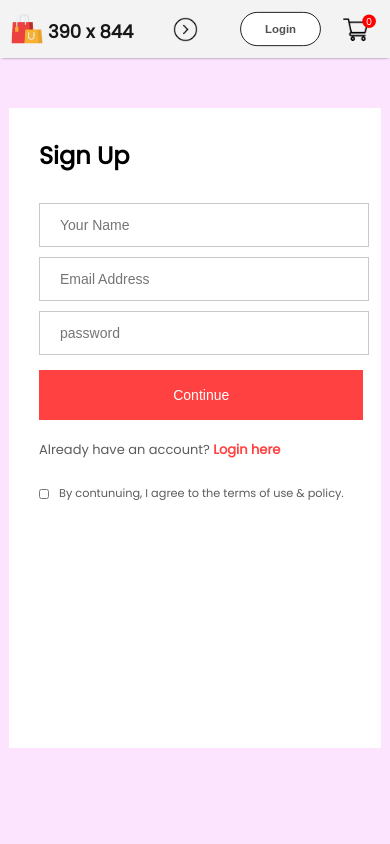
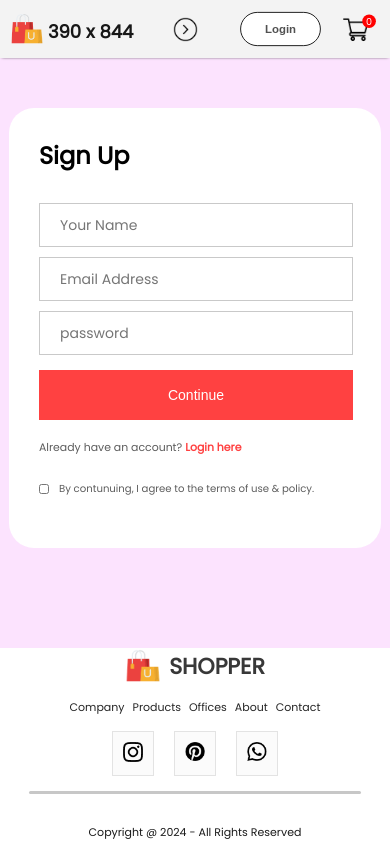
Before and after one commit to adrianmnh/e-comm, a React (Create React App) app: page /login in a window 390 px wide. Shown: the top 844 px of the page. Built offline with nearby package versions, Linux system fonts and the light colour scheme.

Commit message:
style: Update LoginSignup.css styles for responsive design and fix minor formatting issues

```diff
--- a/src/Pages/CSS/LoginSignup.css
+++ b/src/Pages/CSS/LoginSignup.css
@@ -6,15 +6,41 @@
 	padding-bottom: 100px;
 }
 
+.alert {
+	position: absolute;
+	left: 50%;
+	transform: translateX(-50%);
+	width: 580px;
+	height: 660px;
+	margin: auto auto;
+	padding: 10px 60px;
+	background: black;
+	opacity: .8;
+	color: white;
+	display: flex;
+	justify-content: center;
+	align-items: center;
+	font-size: 22px;
+	font-weight: 500;
+	border-radius: 25px;
+	transition: all 1s ease;
+}
+
+.alert.hide {
+	visibility: hidden;
+	opacity: 0;
+  }
+
 .loginsignup-container {
 	display: flex;
 	flex-direction: column;
-	align-items: start;
+	align-items: flex-start;
 	width: 580px;
 	height: 600px;
 	background: white;
 	margin: auto;
 	padding: 40px 60px;
+	border-radius: 25px;
 	/* border: 2px solid red; */
 }
 
@@ -24,7 +50,6 @@
 
 .loginsignup-fields {
 	display: flex;
-
 	flex-direction: column;
 	width: 100%;
 	gap: 29px;
@@ -33,18 +58,20 @@
 
 .loginsignup-fields input {
 	height: 72px;
-	width: 100%;
+	width: cal(100% - 40px);
 	padding-left: 20px;
+	padding-right: 20px;
 	border: 1px solid #c9c9c9;
 	outline: none;
 	color: #5c5c5c;
 	font-size: 18px;
+	font-family: Poppins;
 }
 
 .loginsignup-container button {
 	/* align-self: center; */
 
-	width: 605px;
+	width: calc(100% + 2px);
 	height: 72px;
 	color: white;
 	background: #ff4141;
@@ -86,7 +113,6 @@
 		width: 100px;
 		height: 50px;
 		max-height: 50px;
-
 	}
 
 	.loginsignup-container h1 {
@@ -100,11 +126,10 @@
 
 	.loginsignup-fields input {
 		height: 65px;
-		width: 93%;
+		width: calc(100% - 40px);
 	}
 
 	.loginsignup-container button {
-		width: 97%;
 	}
 
 	.loginsignup-login {
@@ -119,9 +144,16 @@
 
 @media(max-width: 800px) {
 	.loginsignup-container {
+		padding: 20px 45px;
+		width: 80%;
+		height: 500px;
+	}
+
+	.alert {
+		width: 80%;
+		height: 500px;
 		padding: 20px 30px;
-		width: 80%;
-		/* gap: 0; */
+		font-size: 18px;
 	}
 
 	.loginsignup-container h1 {
@@ -130,16 +162,15 @@
 
 	.loginsignup-fields {
 		margin-top: 20px;
-		/* gap: 10px; */
-		/* font-size: ; */
 	}
 
 	.loginsignup-fields input {
 		height: 50px;
+		/* width: calc(100% - 40px); */
+
 	}
 
 	.loginsignup-container button {
-		/* margin-top: 15px; */
 		height: 50px;
 		font-size: 16px;
 	}
@@ -147,8 +178,14 @@
 
 @media(max-width: 500px) {
 	.loginsignup-container {
-		/* padding: 20px 30px; */
+		padding: 20px 30px;
 		width: 80%;
+		height: 400px;
+	}
+
+	.alert {
+		height: 400px;
+		font-size: 14px;
 	}
 
 	.loginsignup-container h1 {
@@ -162,24 +199,23 @@
 
 	.loginsignup-fields input {
 		height: 40px;
-		width: 98%;
+		/* width: calc(100% - 40px); */
 		font-size: 14px;
 	}
 
 	.loginsignup-container button {
 		height: 50px;
 		font-size: 14px;
-		width: 104%;
 		margin-top: 15px;
 	}
 
 	.loginsignup-login {
-		font-size: 13px;
+		font-size: 2.8svw;
 	}
 
 	.loginsignup-agree {
 		gap: 10px;
-		font-size: 2.9svw;
+		font-size: 2.6svw;
 	}
 
 	.loginsignup-agree input {
```
